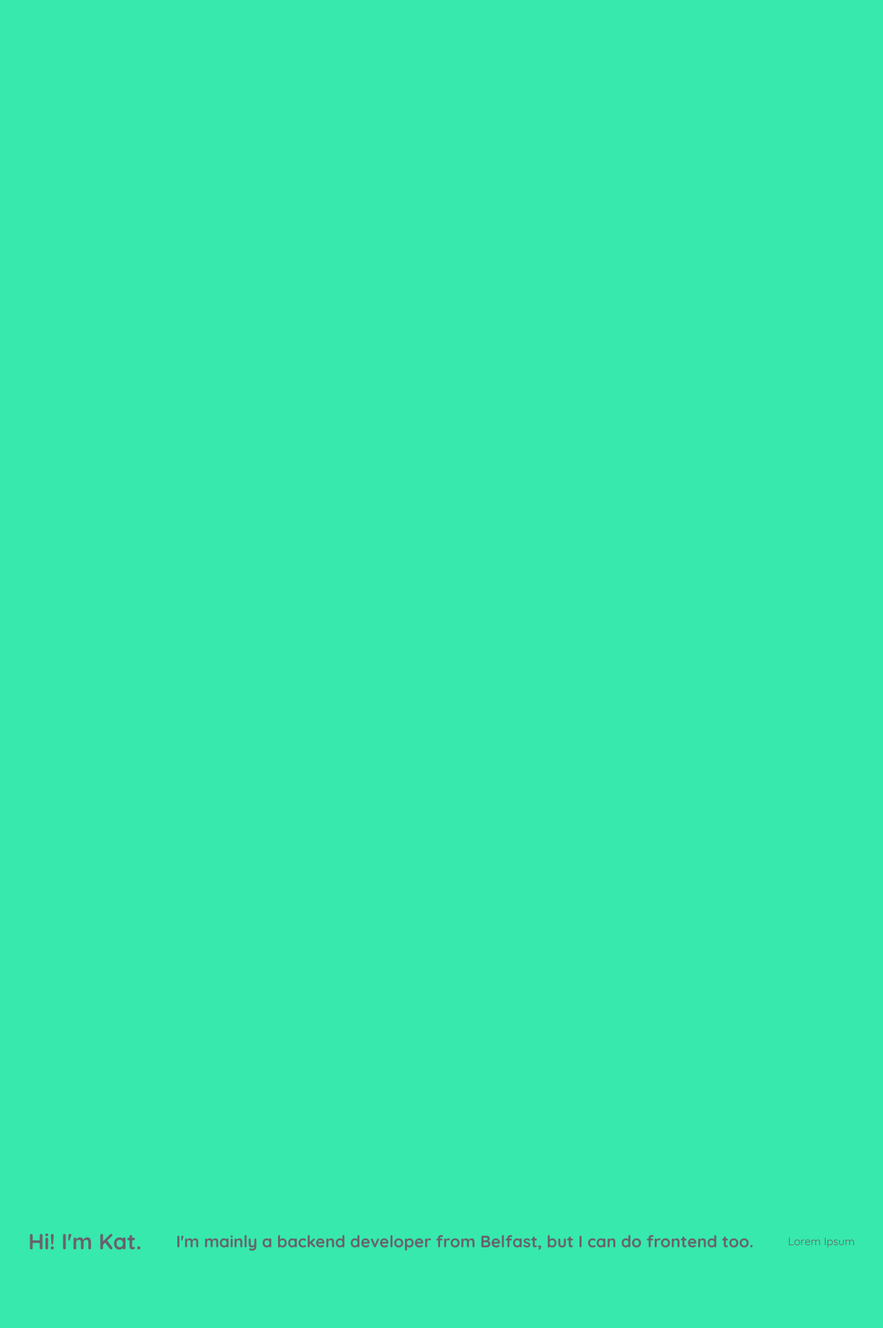
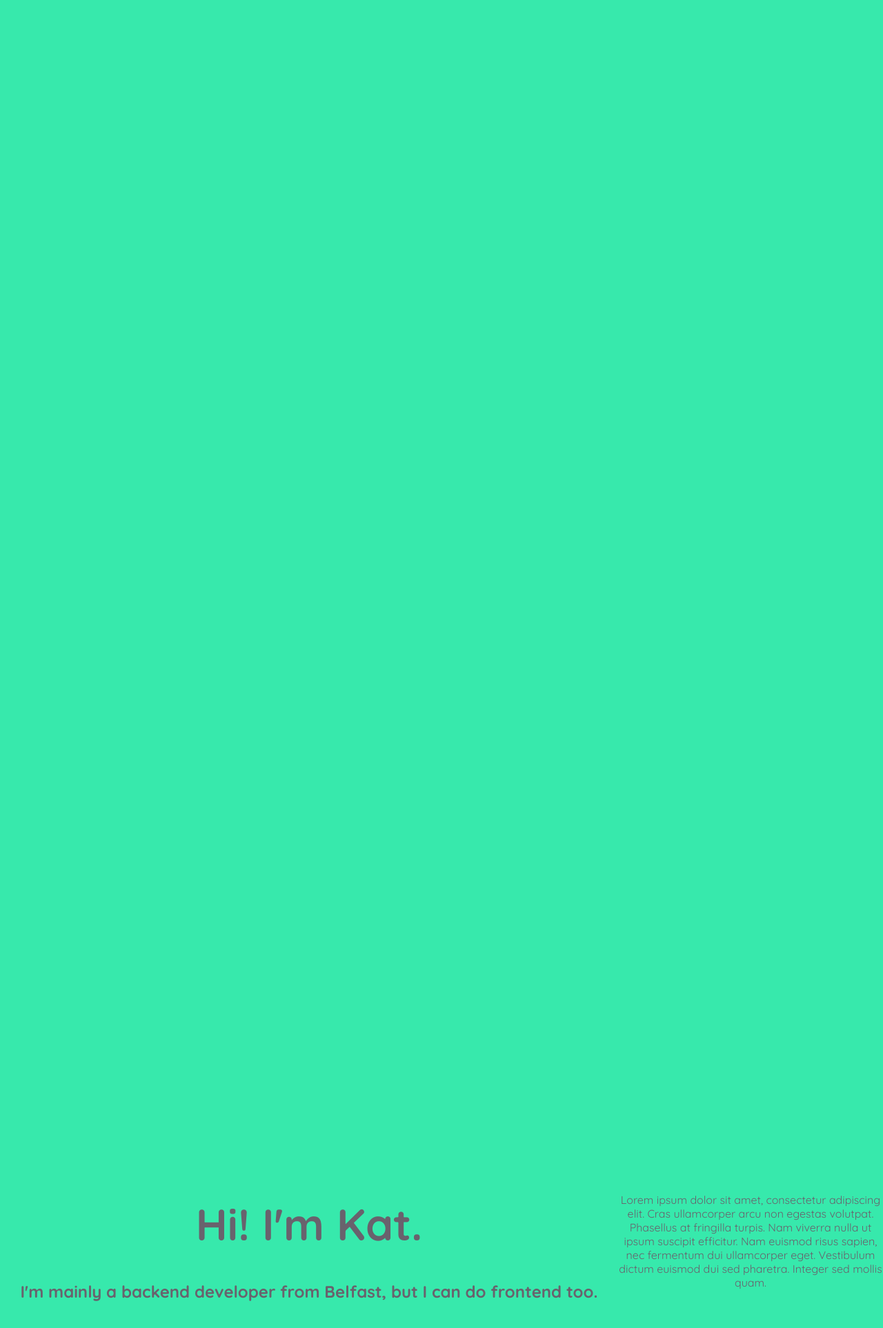
Before and after one commit to Kat-Kipling/kat-kipling.github.io, a Jekyll site: the page built from index.md, in a window 1280 px wide. Shown: the top 1926 px of the page at 69% size. Built offline with Jekyll 4.4.1, drawn with Linux system fonts in a browser that asks for light colours.

Commit message:
Changes to layout for sections, with placeholder text

```diff
--- a/_layouts/home.html
+++ b/_layouts/home.html
@@ -5,17 +5,34 @@
 <!-- The contents of this file will be included where the content tags are in base.html. -->
 <div class="full-screen-section" id="fullScreenSection">
     <div id="welcome" class="info-item">
-        <h1>Hi! I'm Kat.</h1>
-        <h2>I'm mainly a backend developer from Belfast, but I can do frontend too.</h2>
-        <p>Lorem Ipsum</p>
+        <div class="information-overview">
+            <h1>Hi! I'm Kat.</h1>
+            <h2>I'm mainly a backend developer from Belfast, but I can do frontend too.</h2>
+        </div>
+        <div class="detailed-information">
+            <p>Lorem ipsum dolor sit amet, consectetur adipiscing elit. Cras ullamcorper arcu non egestas volutpat.
+                Phasellus at fringilla turpis. Nam viverra nulla ut ipsum suscipit efficitur. Nam euismod risus sapien, nec fermentum dui ullamcorper eget.
+                Vestibulum dictum euismod dui sed pharetra. Integer sed mollis quam.</p>
+        </div>
     </div>
 
     <div id="portfolioIntro" class="info-item">
-        <h1>Take a look at <a href="{% link portfolio.md %}">what I've made.</a></h1>
+        <div class="detailed-information">
+            <p>most recent portfolio work will go here waowie</p>
+        </div>
+        <div class="information-overview">
+            <h1>See all <a href="{% link portfolio.md %}">my projects</a></h1>
+        </div>
+
     </div>
 
     <div id="blogIntro" class="info-item">
-        <h1>Or read about <a href="{% link blogs.md %}">what I'm doing.</a></h1>
+        <div class="information-overview">
+            <h1>Read all posts about <a href="{% link blogs.md %}">what I'm doing.</a></h1>
+        </div>
+        <div class="detailed-information">
+            <p>most recent blog post go here waowie again</p>
+        </div>
     </div>
 
     <div id="fullInfo" class="info-item">
--- a/assets/css/main.scss
+++ b/assets/css/main.scss
@@ -17,12 +17,21 @@
   justify-content: center;
   align-items: center;
   text-align: center;
-  gap: 50px;
   scroll-snap-align: start;
 }
 
+.information-overview
+{
+  width: 70%;
+}
+
+.detailed-information
+{
+  width: 30%;
+}
+
 h1 {
-  font-size: 2em;
+  font-size: 4em;
 }
 
 #welcome {
```
